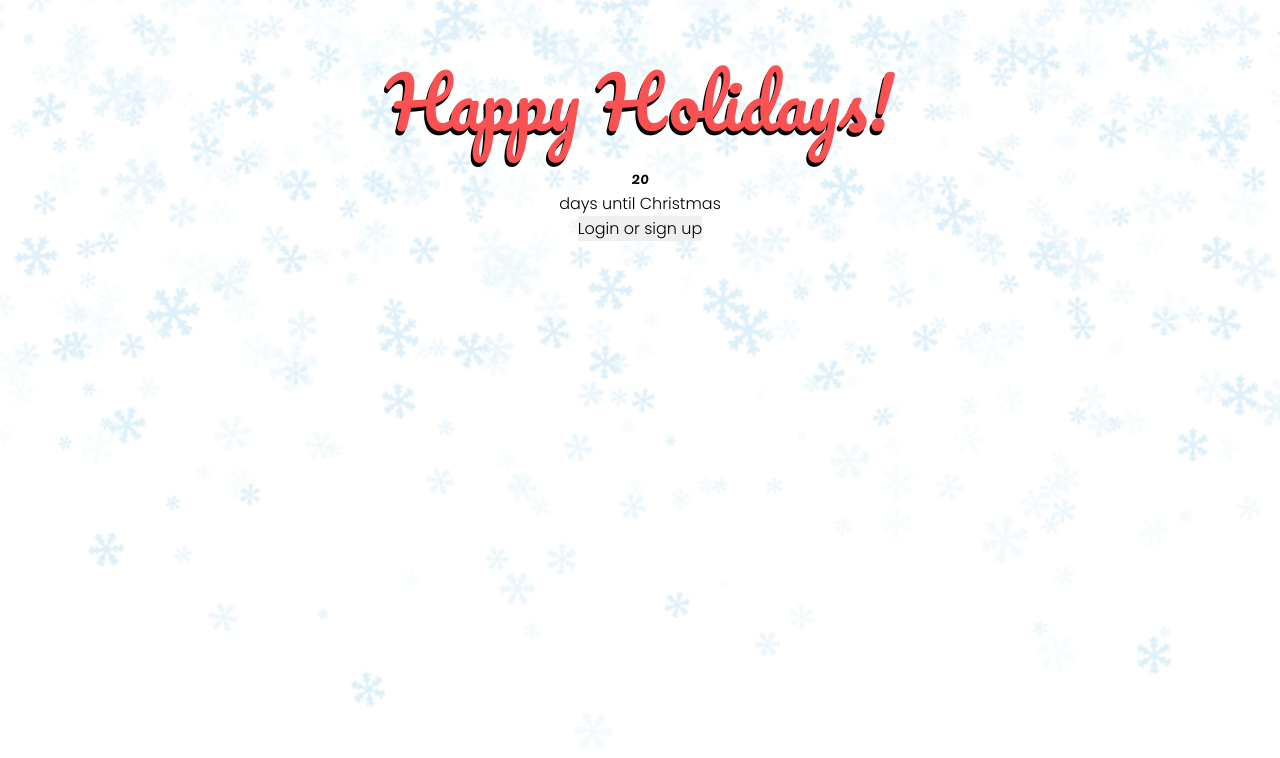
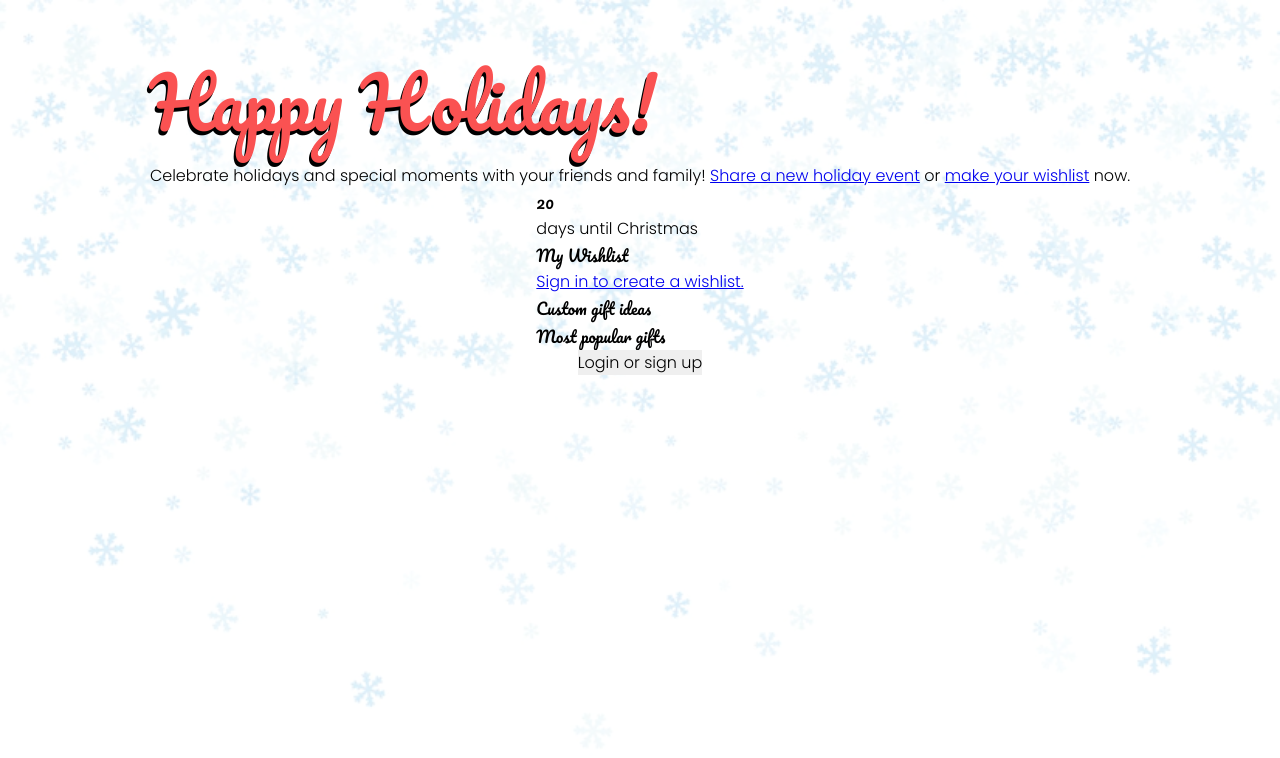
Before and after one commit to siddav83/happy-holiday-frontend, a React (Create React App) app: page / in a window 1280 px wide. Shown: the top 758 px of the page. Built offline with nearby package versions, Linux system fonts and the light colour scheme.

Commit message:
Adding content to homepage

```diff
--- a/src/Pages/Home/Home.js
+++ b/src/Pages/Home/Home.js
@@ -75,29 +75,53 @@ const Home = () => {
 
 	return (
 		<div className="main-container Home">
+			<header>
 				<h1>Happy Holidays!</h1>
+				<p>Celebrate holidays and special moments with your friends and family! <a href="#">Share a new holiday event</a> or <a href="#">make your wishlist</a> now.</p>
+			</header>
 
-			{countdown < countdownLimit && (
-				<>
+			<main>
+				{
+					countdown < countdownLimit && <div>
+						<div>
 							<h2>{countdown}</h2>
 							<p>days until {nextEvent.name}</p>
-				</>
-			)}
-
-			{loggedIn ? (
+						</div>
 						<div>
-					<h1>Hello {loggedIn.email}</h1>
-					<a href="#" onClick={logout}>
-						Logout
-					</a>
+							<h2>My Wishlist</h2>
+							<div>
+							{
+								loggedIn ? <>Nothing in your wishlist. <a href="#">Add items</a></> : <><a href="#" onClick={() => setDisplayModal('Login')}>Sign in to create a wishlist.</a></>
+							}
 							</div>
-			) : (
+						</div>
 						<div>
+							<h2>Custom gift ideas</h2>
+							<div></div>
+						</div>
+						<div>
+							<h2>Most popular gifts</h2>
+							<div></div>
+						</div>
+					</div>
+				}
+			</main>
+			<div>
+				{
+					loggedIn ?
+					<div>
+						<button>Home</button>
+						<button>Dashboard</button>
+						<button>Wishlist</button>
+						<button>Friends</button>
+						<button>Events</button>
+						<button onClick={logout}>Logout</button>
+					</div> :
 					<button onClick={() => setDisplayModal("Login")}>
 						Login or sign up
 					</button>
+				}
 			</div>
-			)}
 
 			{displayModal === "Login" && (
 				<Modal show={true} close={closeModal}>
```
Lines whose indentation alone changed are shown as unchanged.
